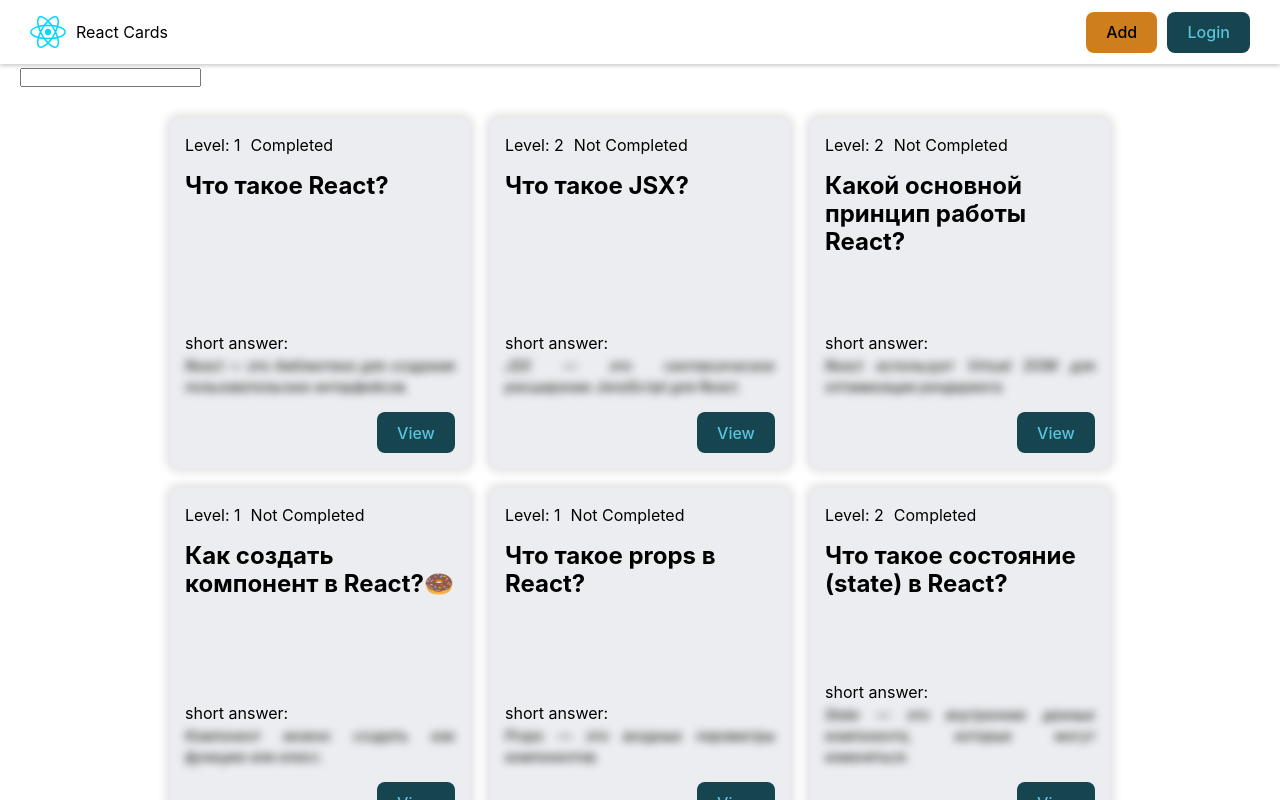
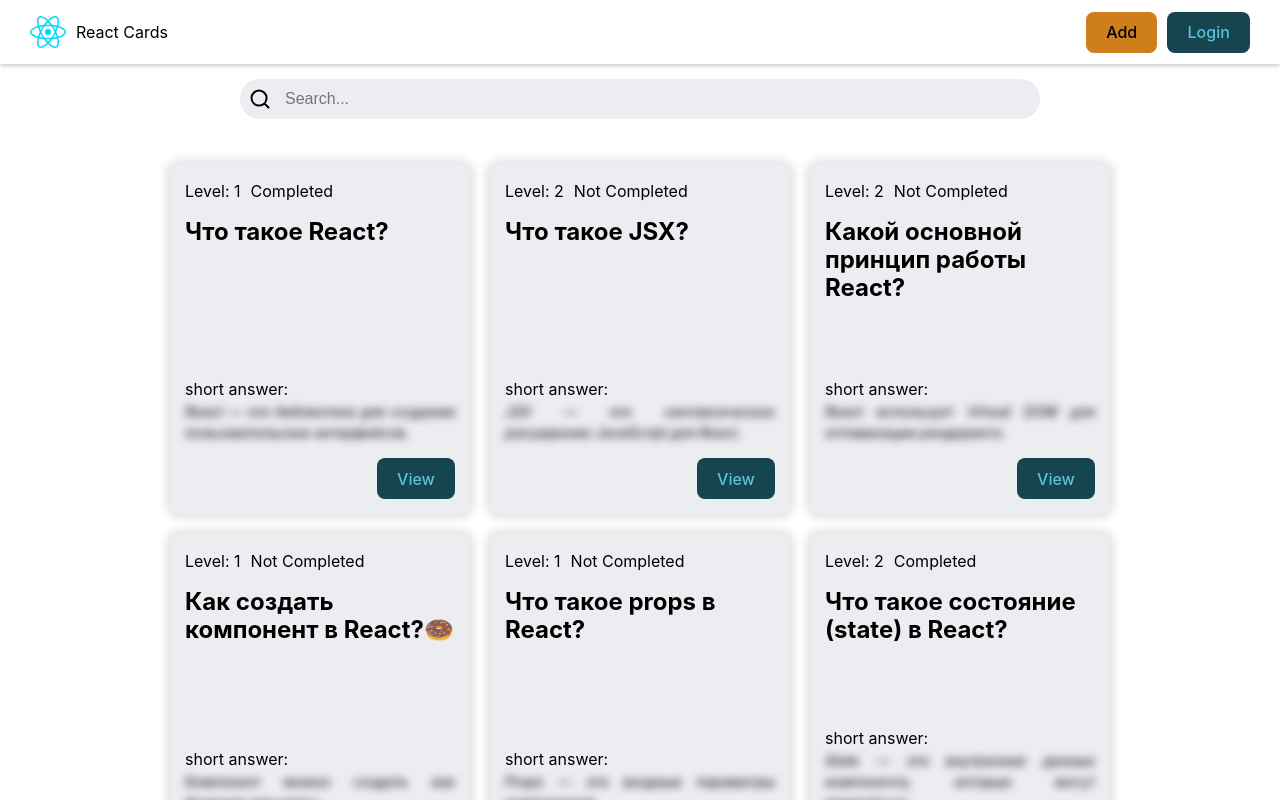
Before and after one commit to GitMitya/react-app-course, a React (Vite) app: page / in a window 1280 px wide. Built offline with nearby package versions, Linux system fonts and the light colour scheme; data requests are answered from the project's data file.

Commit message:
add icon input

```diff
--- /dev/null
+++ b/src/components/SearchInput/SearchInput,.jsx
@@ -0,0 +1,16 @@
+import { useId } from 'react'
+import { SearchIcon } from '../icons'
+import cls from './SearchInput,.module.css'
+
+export const SearchInput = ({ value, onChange }) => {
+	const inputId = useId()
+
+	return (
+		<div className={cls.inputContainer}>
+			<label htmlFor={inputId}>
+				<SearchIcon className={cls.searchIcon} />
+			</label>
+			<input className={cls.input} id={inputId} type="text" value={value} onChange={onChange} placeholder="Search..." />
+		</div>
+	)
+}
--- /dev/null
+++ b/src/components/SearchInput/SearchInput,.module.css
@@ -0,0 +1,24 @@
+.inputContainer {
+	width: 100%;
+	height: 40px;
+	border-radius: 20px;
+	background-color: var(--card-bg-color);
+	position: relative;
+}
+
+.searchIcon {
+	position: absolute;
+	top: 10px;
+	left: 10px;
+}
+
+.input {
+	width: 100%;
+	height: 100%;
+	padding: 12px 12px 12px 45px;
+	border: none;
+	outline: none;
+	font-size: 16px;
+	background-color: transparent;
+	color: var(--text-color);
+}
--- /dev/null
+++ b/src/components/SearchInput/index.js
@@ -0,0 +1 @@
+export { SearchInput } from './SearchInput,.'
--- /dev/null
+++ b/src/components/icons.jsx
@@ -0,0 +1,15 @@
+export const SearchIcon = (props) => {
+	return (
+		<svg width="20" height="20" viewBox="0 0 20 20" {...props}>
+			<path
+				d="M14.386 14.386l4.0877 4.0877-4.0877-4.0877c-2.9418 2.9419-7.7115 2.9419-10.6533 0-2.9419-2.9418-2.9419-7.7115 0-10.6533 2.9418-2.9419 7.7115-2.9419 10.6533 0 2.9419 2.9418 2.9419 7.7115 0 10.6533z"
+				stroke="currentColor"
+				fill="none"
+				strokeWidth="2"
+				fillRule="evenodd"
+				strokeLinecap="round"
+				strokeLinejoin="round"
+			></path>
+		</svg>
+	)
+}
--- a/src/pages/HomePage/HomePage.jsx
+++ b/src/pages/HomePage/HomePage.jsx
@@ -1,8 +1,10 @@
 import { useEffect, useState } from 'react'
 import { Loader } from '../../components/Loader/Loader'
 import { QuestionCardList } from '../../components/QuestionCardList'
+import { SearchInput } from '../../components/SearchInput/SearchInput,.jsx'
 import { useFetch } from '../../hooks/useFetch'
 import { API_URL } from './../../constants/index'
+import cls from './HomePage.module.css'
 
 export const HomePage = () => {
 	const [questions, setQuestions] = useState([])
@@ -25,7 +27,9 @@
 
 	return (
 		<>
-			<input type="text" value={searchValue} onChange={onSearchChangeHandler} />
+			<div className={cls.controlsContainer}>
+				<SearchInput value={searchValue} onChange={onSearchChangeHandler} />
+			</div>
 			{isLoading && <Loader />}
 			{error && <p>{error}</p>}
 			<QuestionCardList cards={questions} />
--- a/src/pages/HomePage/HomePage.module.css
+++ b/src/pages/HomePage/HomePage.module.css
@@ -0,0 +1,10 @@
+.controlsContainer {
+	width: 100%;
+	max-width: 800px;
+	margin: 0 auto;
+	padding: 15px 0;
+	display: flex;
+	justify-content: center;
+	align-items: center;
+	gap: 10px;
+}
```
